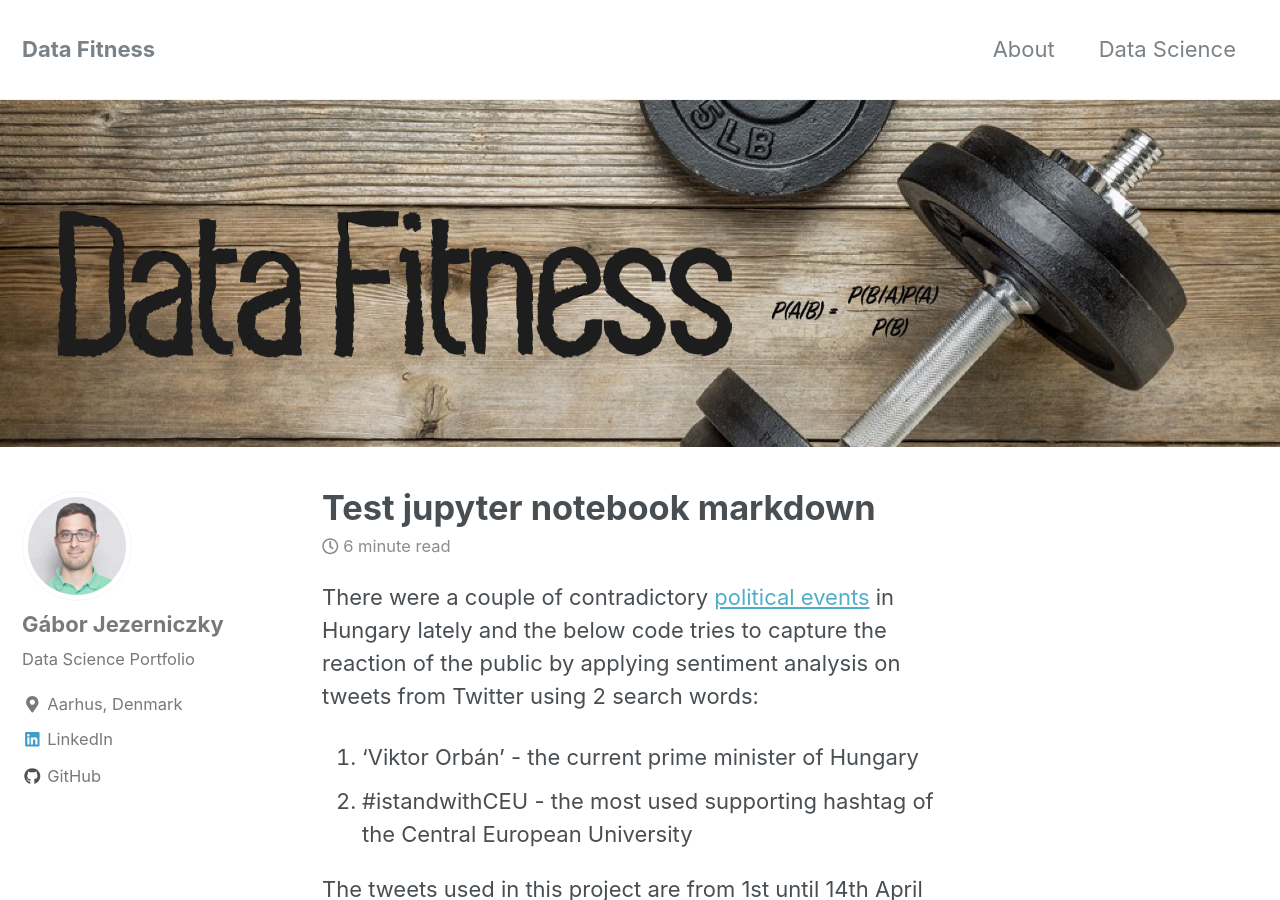
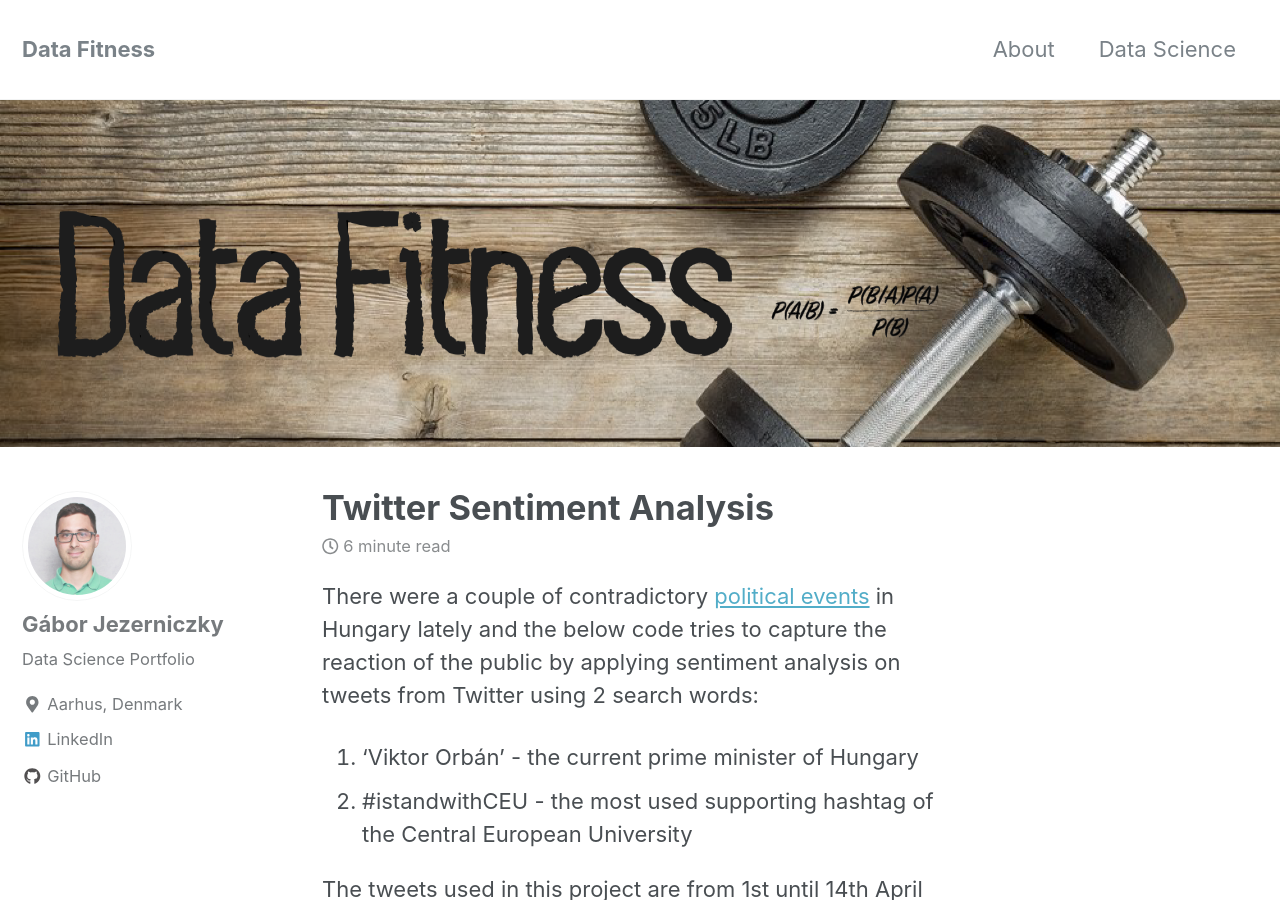
Before and after one commit to mrJezy/mrJezy.github.io, a Jekyll site: the page built from _posts/2017-04-15-sentiment-analysis.md, in a window 1280 px wide and 900 px high. Built offline with Jekyll 4.4.1, drawn with Linux system fonts in a browser that asks for light colours; nearby versions of some CDN libraries; comment, search, counter and statistics services are not loaded.

Commit message:
correct title

```diff
--- a/_posts/2017-04-15-sentiment-analysis.md
+++ b/_posts/2017-04-15-sentiment-analysis.md
@@ -1,5 +1,5 @@
 ---
-title: "Test jupyter notebook markdown"
+title: "Twitter Sentiment Analysis"
 date: 2017-04-15
 tags: [twitter, sentiment analysis]
 header:
```
